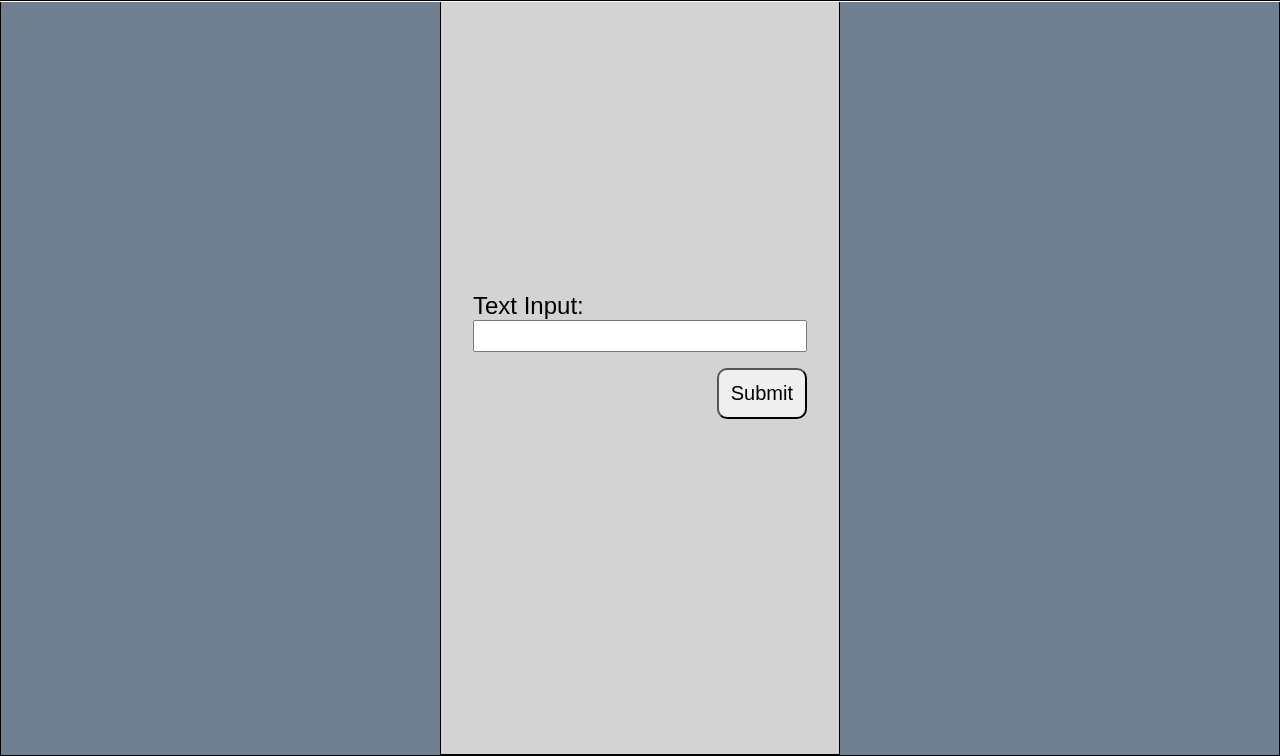
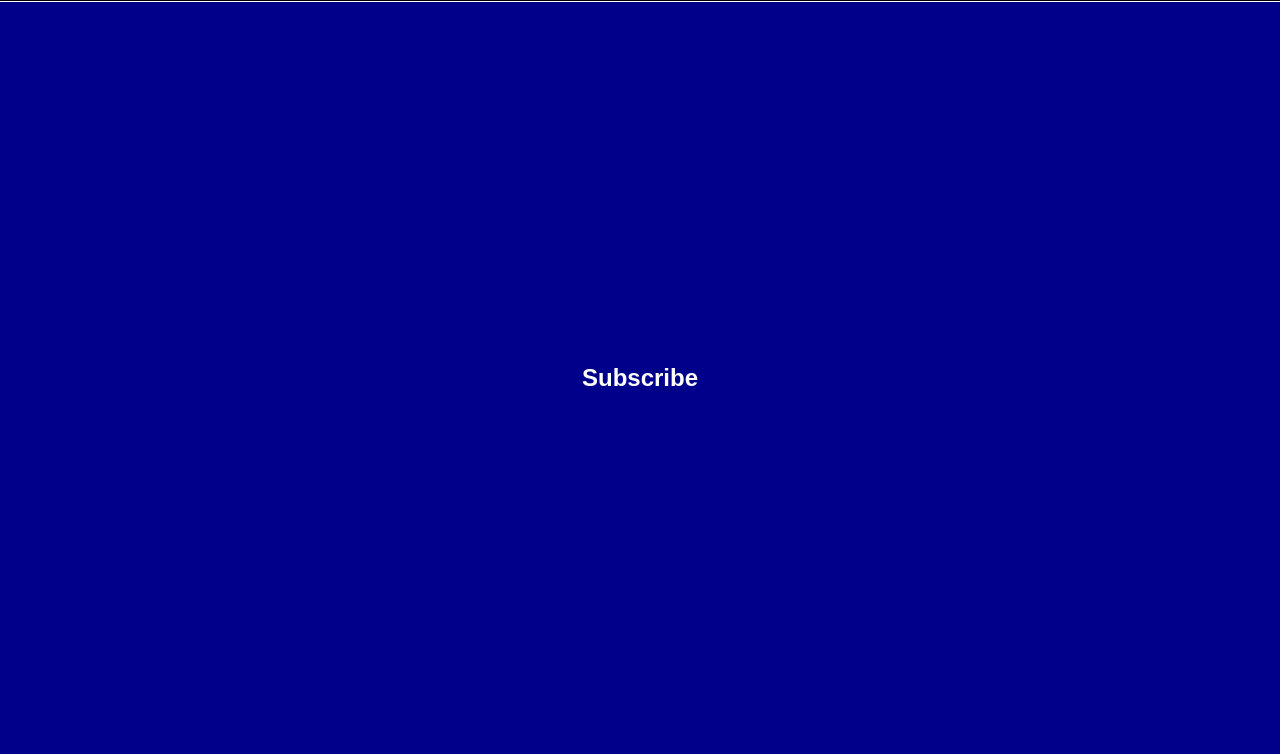
Before and after one commit to amalrajvijayakumar/Learn_JS, a plain HTML site: page index.html in a window 1280 px wide. Shown: the part 46-802 px from the top of the page. Drawn offline with Linux system fonts and the light colour scheme.

```diff
--- a/css/style.css
+++ b/css/style.css
@@ -1,4 +1,4 @@
-* {
+/* * {
     margin: 0;
     padding: 0;
     -webkit-box-sizing: border-box;
@@ -108,7 +108,7 @@ section {
 /* Depending on the view example (1, 2, or 3),
 you will want to set display:none for the other two
 and display:flex for the example you want to see. */
-.view1 {
+/* .view1 {
     display: -webkit-box;
     display: -ms-flexbox;
     display: flex;
@@ -122,8 +122,8 @@ and display:flex for the example you want to see. */
     -ms-flex-pack: space-evenly;
     justify-content: space-evenly;
     background-color: #d3d3d3;
-    color: #000;
-}
+    /* color: #000; */
+/* }
 
 .view1 div {
     display: -webkit-box;
@@ -227,11 +227,11 @@ and display:flex for the example you want to see. */
     font-size: 1.25rem;
     padding: 0.75rem;
     border-radius: 10px;
-}
+}   */
 
 
-/* dom learning */
-/* * {
+/* dom learning  */
+* {
     margin: 0;
     padding: 0;
     box-sizing: border-box;
@@ -305,7 +305,7 @@ section {
     flex-direction: column;
     justify-content: center;
     align-items: center;
-    display: none;
+    display: flex;
     background-color: darkblue;
     color: #fff;
     * {
@@ -386,4 +386,4 @@ section {
         background-color: darkblue;
         color: #fff;
     }
-} */
+}
--- a/index.html
+++ b/index.html
@@ -28,18 +28,18 @@
       <div>11</div>
       <div>12</div>
     </section> -->
-    <!-- <section id="view2" class="view2 darkblue">
+    <section id="view2" class="view2 darkblue">
       <div class="black">
         <h2>Subscribe</h2>
       </div>
-    </section> -->
-    <section id="view3" class="view3">
+    </section>
+    <!-- <section id="view3" class="view3">
       <form id="myForm">
         <label for="myTextInput">Text Input:</label>
         <input type="text" id="myTextInput" autocomplete="off" />
         <button type="submit">Submit</button>
       </form>
-    </section>
+    </section> -->
   </main>
 
 </body>
@@ -95,7 +95,7 @@
 
     <link rel="stylesheet" href="css/style.css">
 
- <!-- <script src= "js/RPS.js-16.js" ></script> -->
+<script src= "js/RPS.js-16.js" ></script> -->
  <!-- <script src= "js/object_variables.js" ></script> -->
  <!-- <script src= "js/if.js" ></script> -->
 <!-- </head>
--- a/js/main.js
+++ b/js/main.js
@@ -1,3 +1,39 @@
+//Module
+
+
+
+
+
+// //Web storage API
+
+// document.addEventListener
+// ("readystatechange", (event) => {
+//     if (event.target.readyState === "complete"){
+//         console.log("Complete");
+//         initApp();
+//     }
+// })
+
+// const initApp = ()=>{
+//     const myContent = ["Earn", "Grow", "Give"];
+//     const myObj = {
+//         name: "Amal",
+//         myContent:["Earn", "Grow", "Give"],
+//         logName: function(){
+//             console.log(this.name);
+//         }
+//     };
+
+//   localStorage.setItem("mySessionStore", JSON.stringify(myObj));
+//   const key = localStorage.key(0);
+//   console.log(key);
+//     const mySesionData = JSON.parse(sessionStorage.getItem("mySessionStore"));
+//     console.log(mySesionData);
+// };
+
+
+
+
 //event listeners
 // const view = document.querySelector("#view2");
 // // console.log(view);
@@ -9,23 +45,23 @@
 //syntax
 // .addEventListeners(event, funciton, useCapture)
 
-document.addEventListener
-("readystatechange", (event) => {
-    if (event.target.readyState === "complete"){
-        console.log("Complete");
-        initApp();
-    }
-});
+// document.addEventListener
+// ("readystatechange", (event) => {
+//     if (event.target.readyState === "complete"){
+//         console.log("Complete");
+//         initApp();
+//     }
+// });
 
-//view 3 practices
-const initApp = () => {
-    const view3 = document.querySelector("#view3");
-    const myForm = view3.querySelector("#myForm");
-    myForm.addEventListener("submit", (event) =>{
-        event.preventDefault();
-        console.log("submit event");
-    });
-;}
+// //view 3 practices
+// const initApp = () => {
+//     const view3 = document.querySelector("#view3");
+//     const myForm = view3.querySelector("#myForm");
+//     myForm.addEventListener("submit", (event) =>{
+//         event.preventDefault();
+//         console.log("submit event");
+//     });
+// ;}
 
 
 //View2 Practices
```
